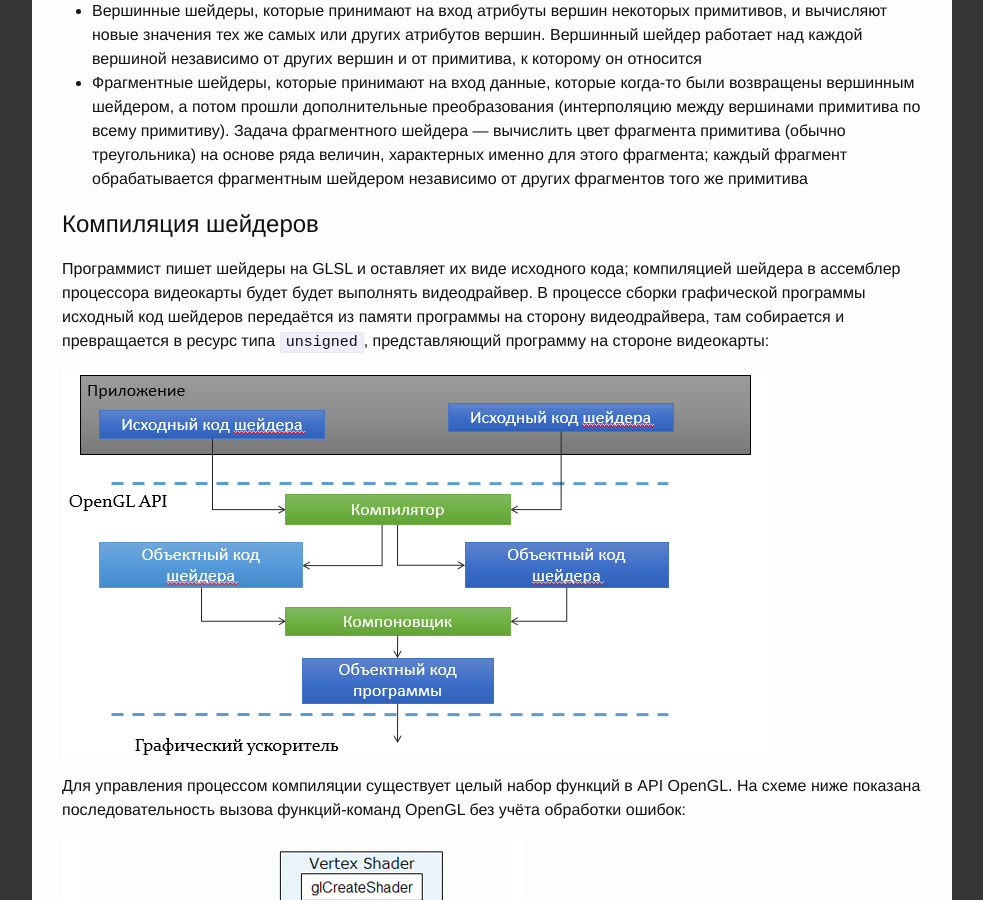
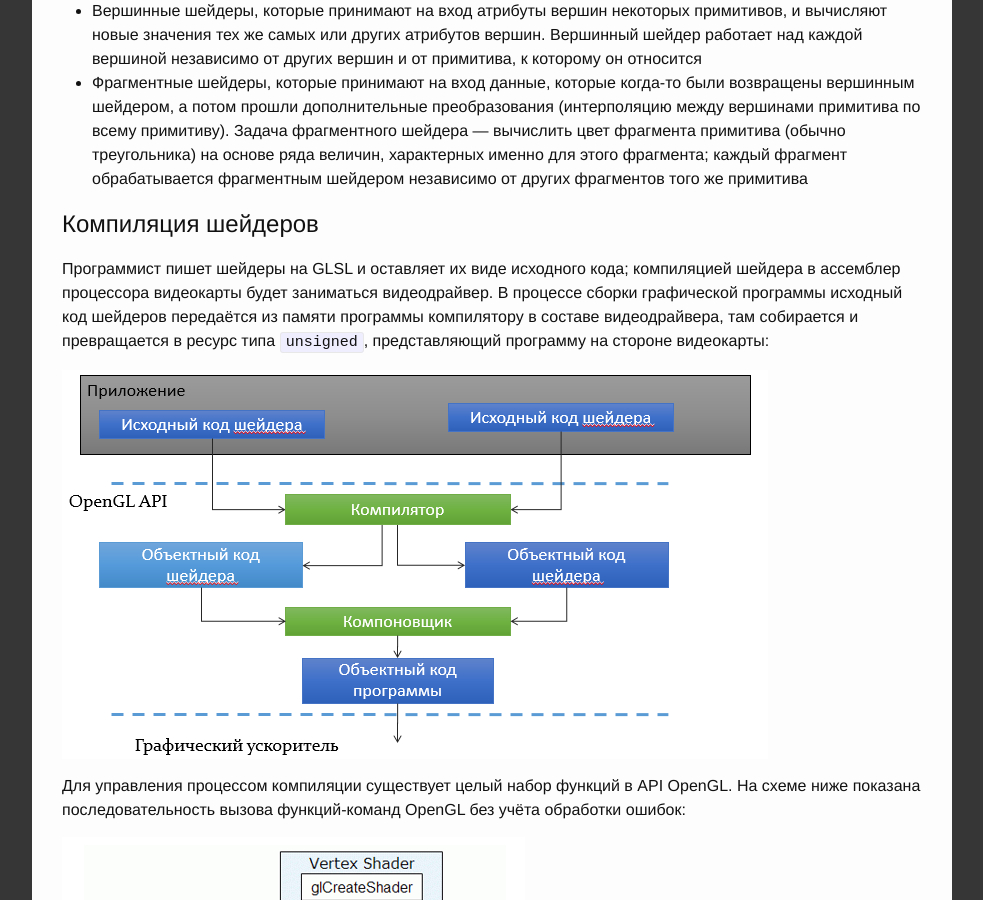
Before and after one commit to ps-group/ps-group.github.io, a Jekyll site: the page built from _opengl/lesson_13.md, in a window 1280 px wide and 900 px high, scrolled down 1353 px. Shown: the whole window, without its empty margins (148-1131 px from the left). Built offline with Jekyll 4.4.1, drawn with Linux system fonts in a browser that asks for light colours; nearby versions of some CDN libraries; some of the changed text lies outside the part shown.

Commit message:
Вычитка статьи №13

````diff
--- a/_opengl/lesson_13.md
+++ b/_opengl/lesson_13.md
@@ -21,7 +21,7 @@ title: Куда исчезают фонарики
 
 ## Компиляция шейдеров
 
-Программист пишет шейдеры на GLSL и оставляет их виде исходного кода; компиляцией шейдера в ассемблер процессора видеокарты будет будет выполнять видеодрайвер. В процессе сборки графической программы исходный код шейдеров передаётся из памяти программы на сторону видеодрайвера, там собирается и превращается в ресурс типа `unsigned`, представляющий программу на стороне видеокарты:
+Программист пишет шейдеры на GLSL и оставляет их виде исходного кода; компиляцией шейдера в ассемблер процессора видеокарты будет заниматься видеодрайвер. В процессе сборки графической программы исходный код шейдеров передаётся из памяти программы компилятору в составе видеодрайвера, там собирается и превращается в ресурс типа `unsigned`, представляющий программу на стороне видеокарты:
 
 ![Схема](figures/shader_program_overview.png)
 
@@ -89,7 +92,7 @@ CShaderProgram::CShaderProgram()
 {
 }
 
-// 0 означает "использовать фиксированный конвейер",
+// "0" означает "использовать фиксированный конвейер",
 // функция glCreateProgram никогда не вернёт 0
 CShaderProgram::CShaderProgram(fixed_pipeline_t)
     : m_programId(0)
@@ -448,7 +470,7 @@ int main(int, char *[])
 }
 ```
 
-- в классе CWindow добавлена проверка наличия версии OpenGL 3.2. Если эта версия недоступна, изучите статью [Как получить OpenGL 3.2](/opengl/opengl_3_2.html). Следующий фрагмент кода проверяет версию:
+- в классе CWindow добавлена проверка наличия версии OpenGL 3.2. Если эта версия недоступна, изучите статью ["Как получить OpenGL 3.2"](/opengl/opengl_3_2.html). Следующий фрагмент кода проверяет версию:
 
 ```cpp
 void CheckOpenglVersion()
````
Also changed, not shown: other parts of _opengl/lesson_13.md (+31 -9 lines), _opengl/useful-links.md (+1 -0 lines).
